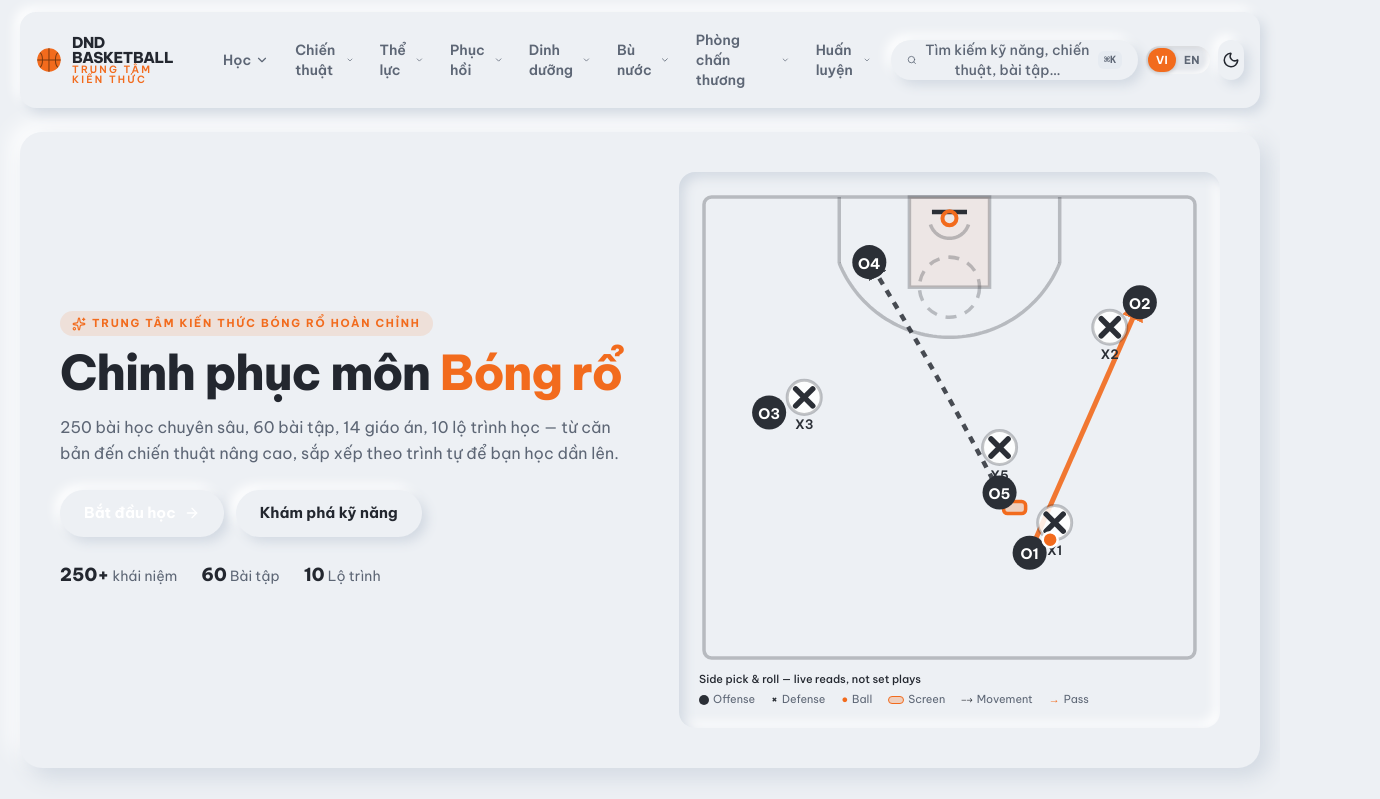
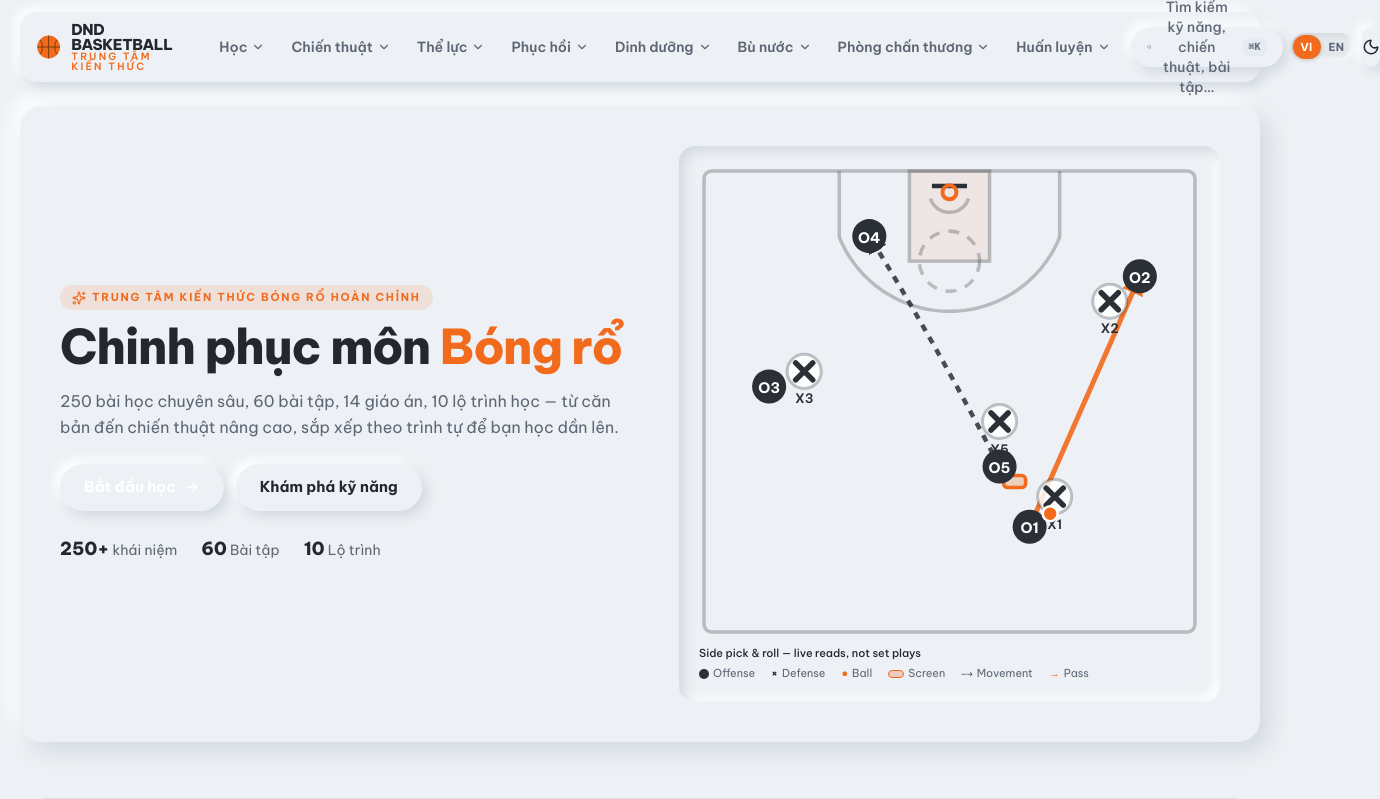
Before and after one commit to DrStrangeVN/DND-basketball, a Next.js app: page / in a window 1280 px wide. Shown: the top 799 px of the page, 1380 px wide, since content can reach past the window. Built offline with nearby package versions, Linux system fonts and the light colour scheme.

Commit message:
Navbar: khóa mỗi mục 1 dòng (whitespace-nowrap), gọn padding

```diff
--- a/components/Navbar.tsx
+++ b/components/Navbar.tsx
@@ -110,7 +110,7 @@ function DropMenu({ link }: { link: TopLink }) {
   const { t } = useLanguage();
   return (
     <div className="group relative">
-      <Link href={link.href} className="flex items-center gap-1 rounded-full px-3 py-2 text-sm font-semibold text-[color:var(--muted)] hover:text-[color:var(--ink)]">
+      <Link href={link.href} className="flex items-center gap-1 whitespace-nowrap rounded-full px-2.5 py-2 text-[13px] font-semibold text-[color:var(--muted)] hover:text-[color:var(--ink)] xl:px-3 xl:text-sm">
         {t(link.labelKey)} <ChevronDown className="h-3.5 w-3.5" aria-hidden />
       </Link>
       <div className="invisible absolute left-0 top-full pt-2 opacity-0 transition-all duration-150 group-hover:visible group-hover:opacity-100 group-focus-within:visible group-focus-within:opacity-100">
```
